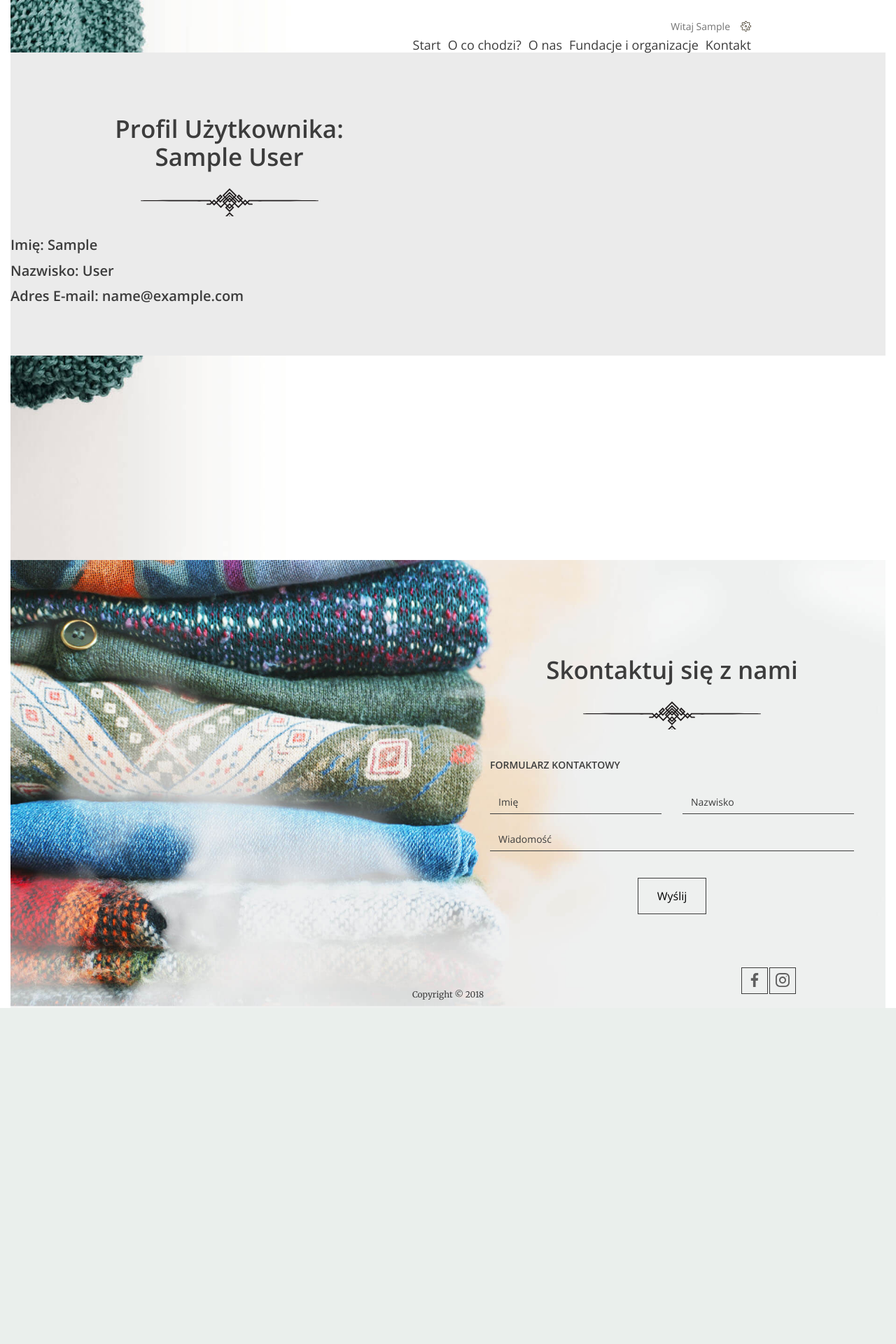
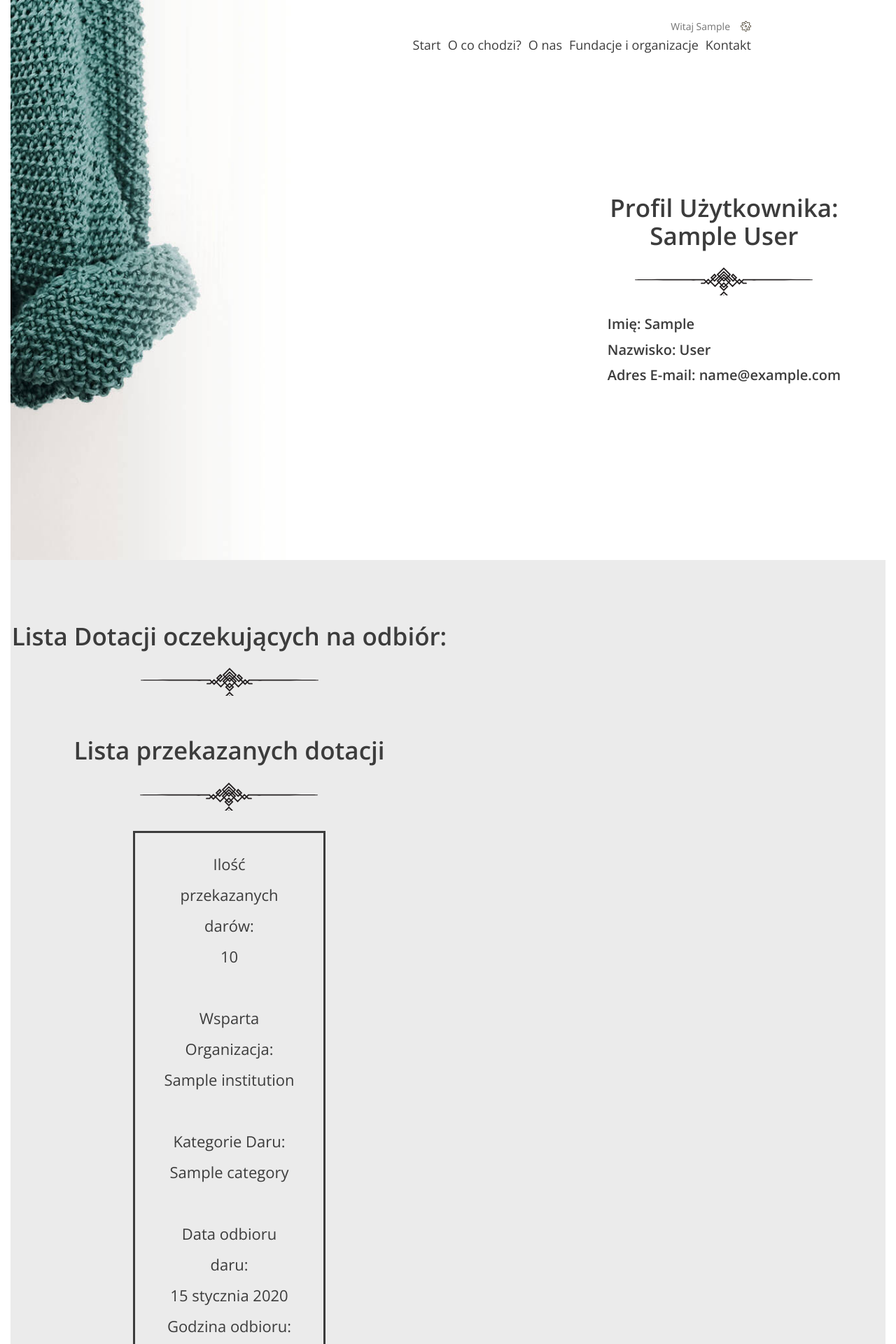
Before and after one commit to M-Wasilewski92/Oddam, a Django app: page /profile/ in a window 1280 px wide. Shown: the top 1920 px of the page at 70% size. Before the commit the page ends 1440 px from the top, so only its background shows below. Run offline with Django 4.2, Linux system fonts and the light colour scheme; a user stored in the database is signed in; tables that the repository leaves empty hold one stand-in row (values such as "Sample post").

Commit message:
Feature 10

```diff
--- a/oddam/projectapp/templates/user-page.html
+++ b/oddam/projectapp/templates/user-page.html
@@ -2,26 +2,52 @@
 {% load static %}
 {% block title %}Profil{% endblock %}
 {% block container %}
-<header class="header--form-page">
+<header class="header--form-page" xmlns="http://www.w3.org/1999/html" xmlns="http://www.w3.org/1999/html">
     <nav class="container container--70">
         {% include './partials/_login-register.html' %}
         {% include './partials/_header.html' %}
     </nav>
-
-
-<section class="about-us">
-    <div class=about-us--text">
+    <section class="slogan container container--90">
+        <div class=slogan--item">
             <h2>Profil Użytkownika:<br> {{ user.get_full_name }}</h2>
             <h1>Imię: {{ user.first_name }} </h1>
             <h1>Nazwisko: {{ user.last_name }} </h1>
-        <h1>Adres E-mail:  {{ user.email }}</h1>
-
+            <h1>Adres E-mail: {{ user.email }}</h1>
         </div>
-
     </section>
 
 </header>
 
+<section class="about-us">
+    <div class="about-us--text">
+        <h2 > Lista Dotacji oczekujących na odbiór: </h2>
+            {% for donation in user_donations %}
+            {% if today < donation.pick_up_date %}
+        <div style="border-style: solid;" class="about-us--text">
+            <p>Ilość przekazanych darów:<br>{{ donation.quantity }}
+             <br>Wsparta Organizacja:<br>{{ donation.institution }}
+            <br>Kategorie Daru:<br>{{ donation.categories.all|join:', ' }}
+            <br>Data odbioru daru:<br>{{ donation.pick_up_date }}
+                <br>Godzina odbioru:<br>{{ donation.pick_up_time }}</p>
+        </div>
+            {% endif %}
+            {% endfor %}
+
+        <h2> Lista przekazanych dotacji </h2>
+
+            {% for donation in user_donations %}
+            {% if today > donation.pick_up_date %}
+        <div style="border-style: solid;"  class="about-us--text" >
+            <p>Ilość przekazanych darów:<br>{{ donation.quantity }}</p>
+            <p>Wsparta Organizacja:<br>{{ donation.institution }}</p>
+            <p>Kategorie Daru:<br>{{ donation.categories.all|join:', ' }}</p>
+            <p>Data odbioru daru:<br>{{ donation.pick_up_date }}
+               <br>Godzina odbioru:<br>{{ donation.pick_up_time }}</p>
+        </div>
+            {% endif %}
+            {% endfor %}
+    </div>
+    </section>
 {% include './partials/_footer.html' %}
 
 {% endblock %}
--- a/oddam/projectapp/views.py
+++ b/oddam/projectapp/views.py
@@ -8,7 +8,7 @@ from django.core.paginator import Paginator
 from .forms import CustomUserCreationForm, CustomLoginForm, DonationCreationForm
 from django.contrib import messages
 from .models import Category, Institution, Donation
-import datetime
+from datetime import date
 
 
 # Create your views here.
@@ -145,7 +145,13 @@ class SuccessDonation(View):
 class UserProfile(LoginRequiredMixin, View):
 
     def get(self, request):
-        return render(request, './user-page.html')
+        user_donations = Donation.objects.filter(user=request.user).order_by('pick_up_date')
+        today = date.today()
+        context = {
+            'user_donations': user_donations,
+            'today': today,
+        }
+        return render(request, './user-page.html', context)
 
 
 def get_category_objs(cat_ids):
--- a/oddam/static/js/app.js
+++ b/oddam/static/js/app.js
@@ -269,7 +269,8 @@ const category = document.querySelectorAll('.category-input')
 const categoryChoice = []
 let categoryId = ''
 const formButtonOne = document.querySelector('#btn-slide-1')
-formButtonOne.addEventListener('click', function (e) {
+if (formButtonOne) {
+    formButtonOne.addEventListener('click', function (e) {
     category.forEach(category => {
         if (category.children[0].checked) {
             categoryChoice.push(category.children[0].value)
@@ -414,3 +415,4 @@ formBackButtonFive.addEventListener('click', function (e) {
     pickUpDetails.textContent = ''
 
 })
+}
```
Lines whose indentation alone changed are shown as unchanged.
